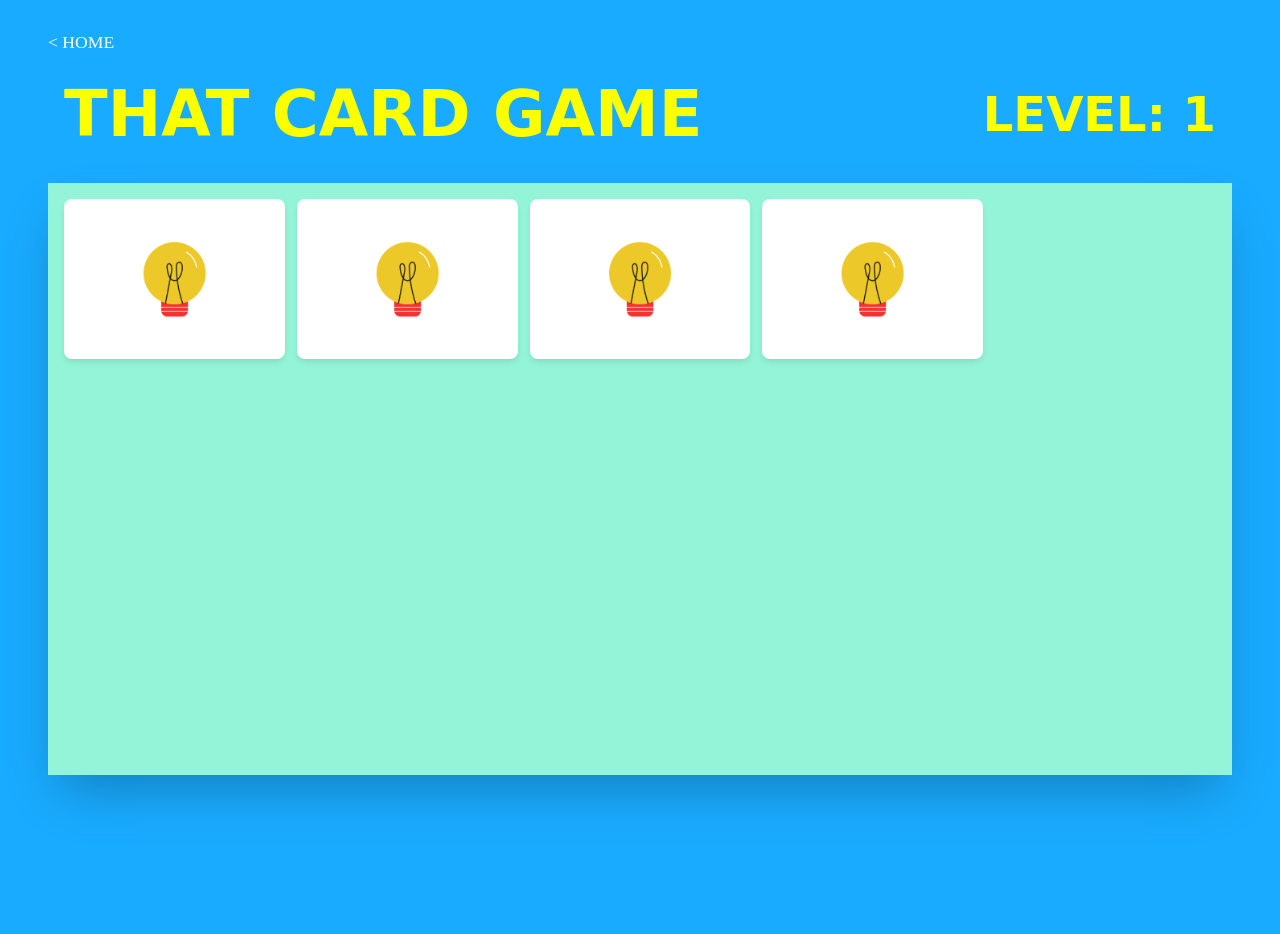
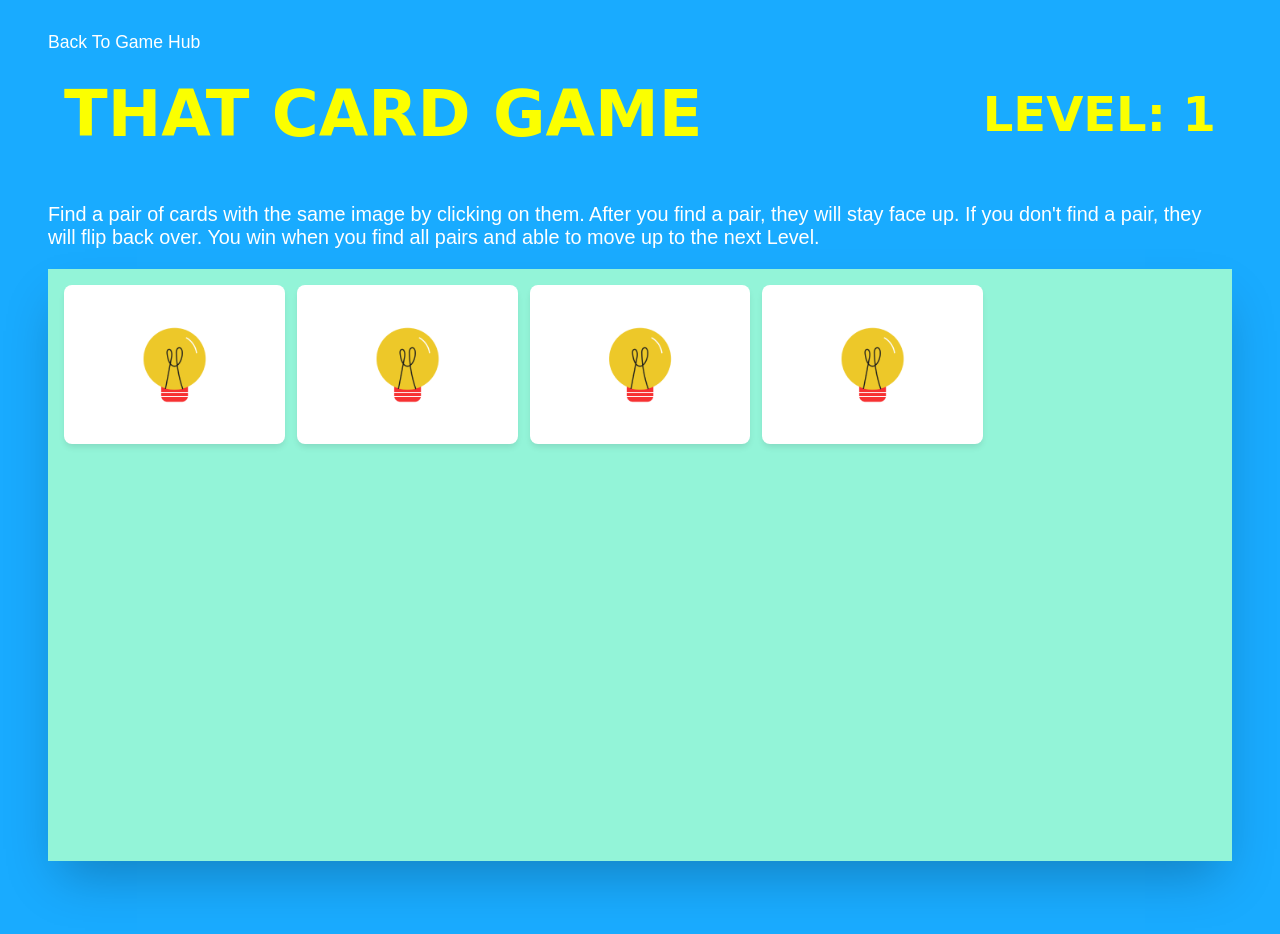
Before and after one commit to Revou-FSSE-Oct25/milestone-2-denidarta, a website built with Vite: page src/pages/flip-card.html in a window 1280 px wide. Before the commit the page ends 874 px from the top, so only its background shows below. Built offline with nearby package versions, Linux system fonts and the light colour scheme; a web font is replaced by a local one.

Commit message:
feat: add game instructions and update home link text and styling

```diff
--- a/src/pages/flip-card.html
+++ b/src/pages/flip-card.html
@@ -18,8 +18,8 @@
 
         <!-- Back to Home Link -->
         <div style="margin-bottom: 1.5rem;">
-            <a href="/" class="home-link">
-                &lt; HOME
+            <a href="/" class="home-link" id="back-to-home">
+                Back To Game Hub
             </a>
         </div>
 
@@ -32,6 +32,11 @@
             <h2 class="game-level">
                 LEVEL: <span id="game-level">10</span>
             </h2>
+        </div>
+        <div>
+            <p id="game-instructions">Find a pair of cards with the same image by clicking on them. After you find a
+                pair, they will stay face up. If you don't find a pair, they will flip back over. You win when you find
+                all pairs and able to move up to the next Level.</p>
         </div>
 
         <!-- Game Board -->
--- a/src/scripts/flip-card/flip-card-logic.ts
+++ b/src/scripts/flip-card/flip-card-logic.ts
@@ -38,8 +38,6 @@ function generateCardSet(pairsCount: number): Card[] {
     const cards: Card[] = [];
 
     for (let i = 1; i <= pairsCount; i++) {
-        // We have 12 assets max, so we cycle through them using modulo
-        // (i-1) % 12 gives 0-11, add 1 makes 1-12
         const assetIndex = ((i - 1) % 12) + 1;
         const imageId = assetIndex.toString().padStart(2, '0');
         const imagePath = `/assets/card-game/card_${imageId}.png`;
--- a/src/styles/flip-card.css
+++ b/src/styles/flip-card.css
@@ -74,3 +74,18 @@ body {
     height: 100%;
     object-fit: contain;
 }
+
+#game-instructions {
+    color: white;
+    font-size: 1.24rem;
+    font-family: sans-serif;
+    font-weight: 500;
+}
+
+#back-to-home {
+    color: white;
+    font-size: 1.1rem;
+    text-decoration: none;
+    font-weight: 500;
+    font-family: sans-serif;
+}
```
